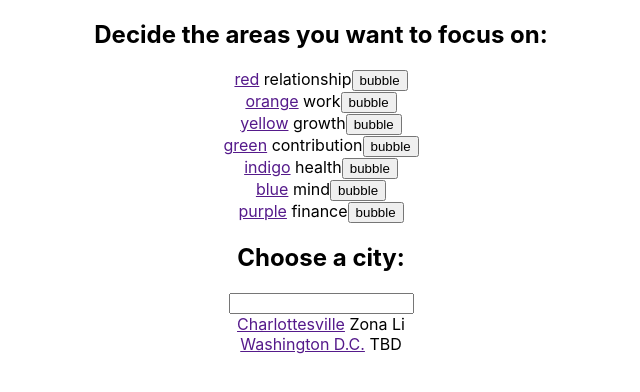
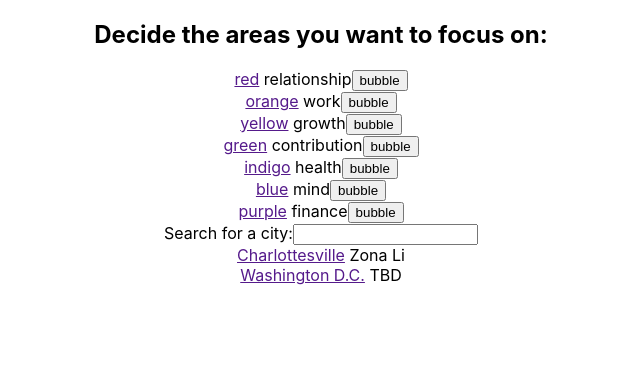
Before and after one commit to ZonaClark/Chovic, a React (Create React App) app: page / in a window 1280 px wide. Shown: the top 392 px of the page, without its empty margins (319-959 px from the left). Built offline with nearby package versions, Linux system fonts and the light colour scheme.

Commit message:
use functional stateless components

```diff
--- a/src/App.js
+++ b/src/App.js
@@ -94,11 +94,12 @@ class App extends Component {
           onDismiss={this.onDismiss}
         />
 
-        <h2>Choose a city:</h2>
         <Search
           value={searchTerm}
           onChange={this.onSearchChange}
-        />
+        >
+          Search for a city:
+        </Search>
 
         <Table
           cities={cities}
@@ -124,11 +125,11 @@ class Topics extends Component {
             &nbsp;
             <span>{area.description}</span>
             <span>
-              <button
+              <Button
                 onClick={() => onDismiss(area.objectID)}
-                type="button">
+              >
                 bubble
-              </button>
+              </Button>
             </span>
           </div>
         )}
@@ -137,25 +138,19 @@ class Topics extends Component {
   }
 }
 
-class Search extends Component {
-  render() {
-    const {value, onChange} = this.props;
-    return (
+const Search = ({value, onChange, children}) =>
   <form>
+    {children}
     <input
       type="text"
       value={value}
       onChange={onChange}
     />
   </form>
-    );
-  }
-}
 
-class Table extends Component {
-  render() {
-    const {cities, contentFilter} = this.props;
-    return (
+
+
+const Table = ({cities, contentFilter}) =>
   <div>
     {cities.filter(isSearched(contentFilter)).map(city =>
       <div key={city.objectID}>
@@ -167,9 +162,16 @@ class Table extends Component {
       </div>
     )}
   </div>
-    );
-  }
-}
+
+
+const Button = ({onClick, className='', children}) =>
+  <button
+    onClick={onClick}
+    className={className}
+    type="button"
+  >
+    {children}
+  </button>
 
 
 export default App;
```
Lines whose indentation alone changed are shown as unchanged.
